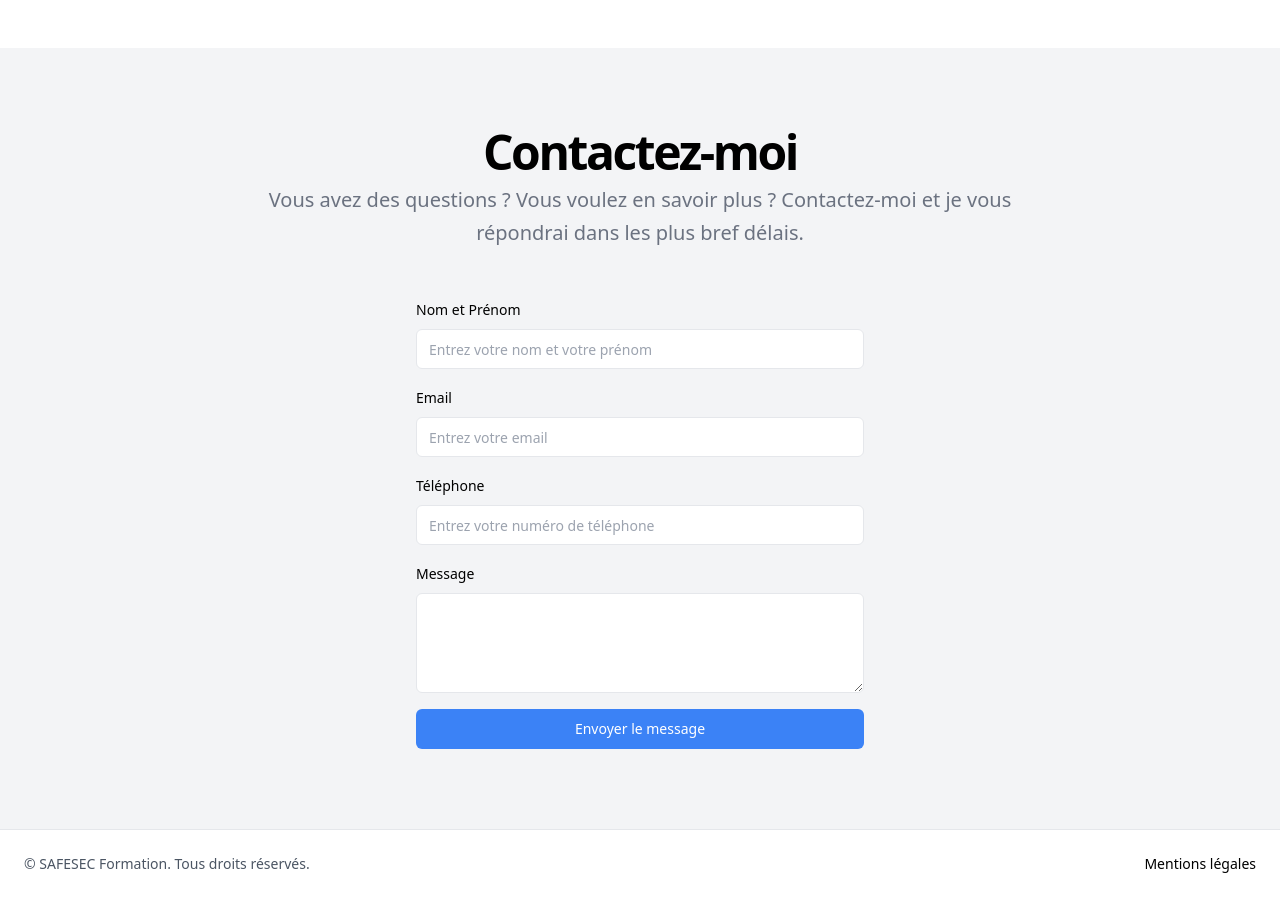
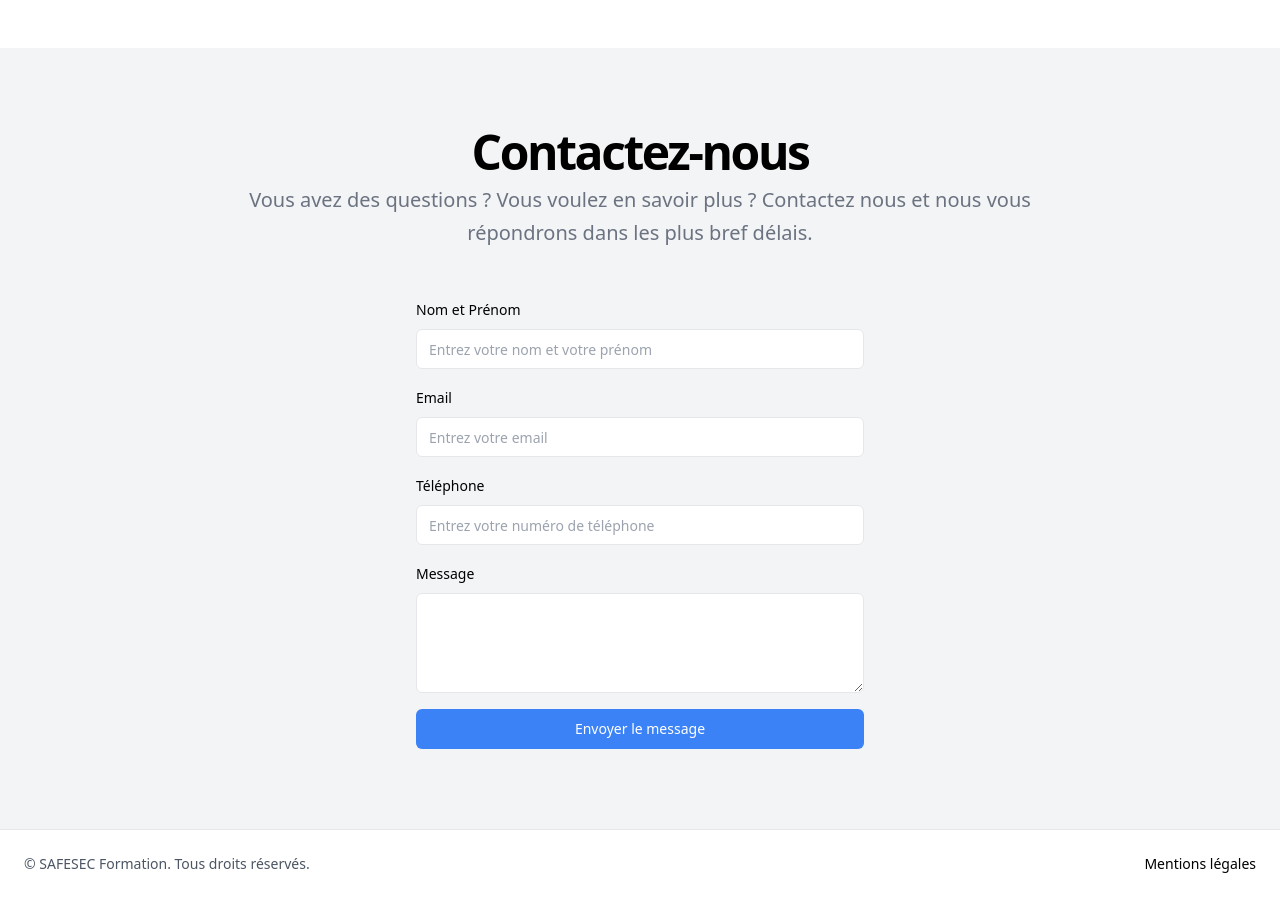
Before and after one commit to HugoErb/Site-SAFESEC-Formation, an Angular app in the folder frontend/: page /home in a window 1280 px wide. Shown: the part 3480-4378 px from the top of the page. Built offline with nearby package versions, Linux system fonts and the light colour scheme.

Commit message:
gestion de la route home + changement première personne

```diff
--- a/frontend/src/app/app.routes.ts
+++ b/frontend/src/app/app.routes.ts
@@ -4,5 +4,6 @@ import { TrainingFormComponent } from './training-form/training-form.component';
 
 export const routes: Routes = [
   { path: 'home', component: HomeComponent },
+  { path: '', redirectTo: 'home', pathMatch: 'full'},
   { path: 'training-form', component: TrainingFormComponent }
 ];
--- a/frontend/src/app/home/home.component.html
+++ b/frontend/src/app/home/home.component.html
@@ -421,9 +421,9 @@
     <div class="container space-y-12 px-4 md:px-6">
       <div class="flex flex-col items-center justify-center space-y-4 text-center">
         <div class="space-y-2">
-          <h2 class="text-4xl font-bold tracking-tighter sm:text-5xl">Contactez-moi</h2>
+          <h2 class="text-4xl font-bold tracking-tighter sm:text-5xl">Contactez-nous</h2>
           <p class="max-w-[800px] text-gray-500 md:text-xl/relaxed lg:text-base/relaxed xl:text-xl/relaxed">
-            Vous avez des questions ? Vous voulez en savoir plus ? Contactez-moi et je vous répondrai dans les plus
+            Vous avez des questions ? Vous voulez en savoir plus ? Contactez nous et nous vous répondrons dans les plus
             bref délais.
           </p>
         </div>
```
